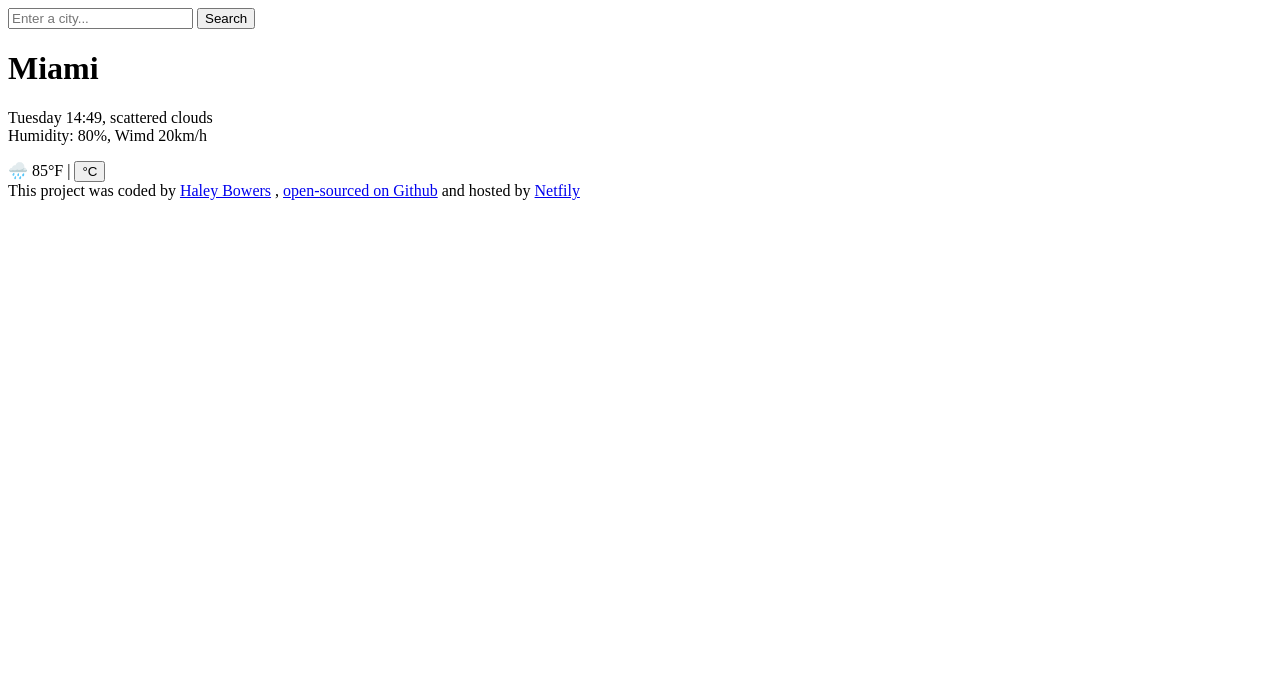
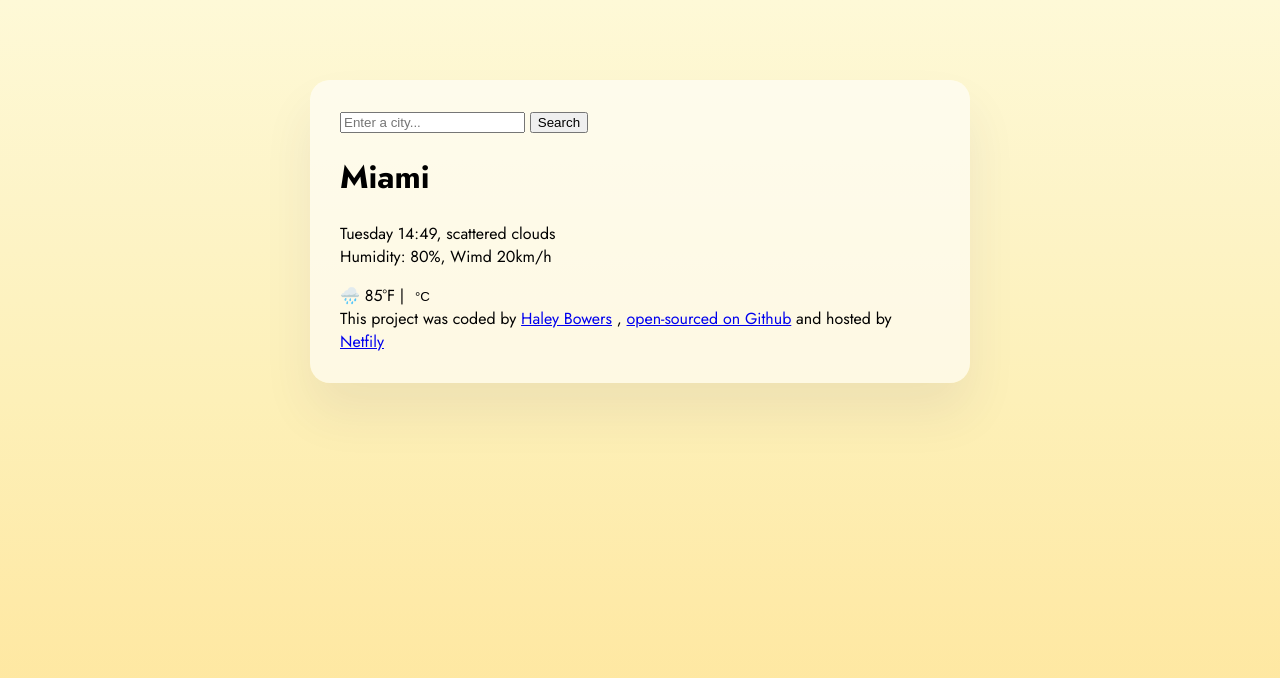
Before and after one commit to bowershaley/haley-weather-app, a plain HTML site: page index.html in a window 1280 px wide. Drawn offline with Linux system fonts and the light colour scheme.

Commit message:
Styled main contained and added fonts

```diff
--- a/index.html
+++ b/index.html
@@ -3,9 +3,19 @@
   <head>
     <meta charset="UTF-8" />
     <meta name="viewport" content="width=device-width, initial-scale=1.0" />
+    <link rel="stylesheet" href="src/index.css" />
+    <link rel="preconnect" href="https://fonts.googleapis.com" />
+    <link rel="preconnect" href="https://fonts.gstatic.com" crossorigin />
+    <link rel="preconnect" href="https://fonts.googleapis.com" />
+    <link rel="preconnect" href="https://fonts.gstatic.com" crossorigin />
+    <link
+      href="https://fonts.googleapis.com/css2?family=Jost:wght@400;500;700&display=swap"
+      rel="stylesheet"
+    />
     <title>Weather App</title>
   </head>
   <body>
+    <div class="weather-app">
       <header>
         <form>
           <input type="search" placeholder="Enter a city..." required />
@@ -29,13 +39,18 @@
 
       <footer>
         This project was coded by
-      <a href="https://github.com/bowershaley" target="_blank"> Haley Bowers</a>
+        <a href="https://github.com/bowershaley" target="_blank">
+          Haley Bowers</a
+        >
         ,
-      <a href="https://github.com/bowershaley?tab=repositories" target="_blank"
+        <a
+          href="https://github.com/bowershaley?tab=repositories"
+          target="_blank"
           >open-sourced on Github</a
         >
         and hosted by
         <a href="https://www.netlify.com/" target="_blank">Netfily</a>
       </footer>
+    </div>
   </body>
 </html>
--- a/src/index.css
+++ b/src/index.css
@@ -0,0 +1,33 @@
+html {
+  height: 100%;
+}
+body {
+  background-image: linear-gradient(
+    to top,
+    #ffe599,
+    #feeaa8,
+    #fdf0b8,
+    #fdf4c8,
+    #fef9d7
+  );
+  background-repeat: no-repeat;
+  font-family: "Jost", sans-serif;
+}
+
+.weather-app {
+  background: rgba(255, 255, 255, 0.6);
+  max-width: 600px;
+  margin: 80px auto;
+  padding: 30px;
+  border-radius: 20px;
+  fill-opacity: 30%;
+  box-shadow: 0 30px 50px rgba(65, 50, 100, 0.08);
+}
+
+.celciusButton {
+  background-color: transparent;
+  border: none;
+}
+.celciusButton:hover {
+  cursor: pointer;
+}
```
Lines whose indentation alone changed are shown as unchanged.
